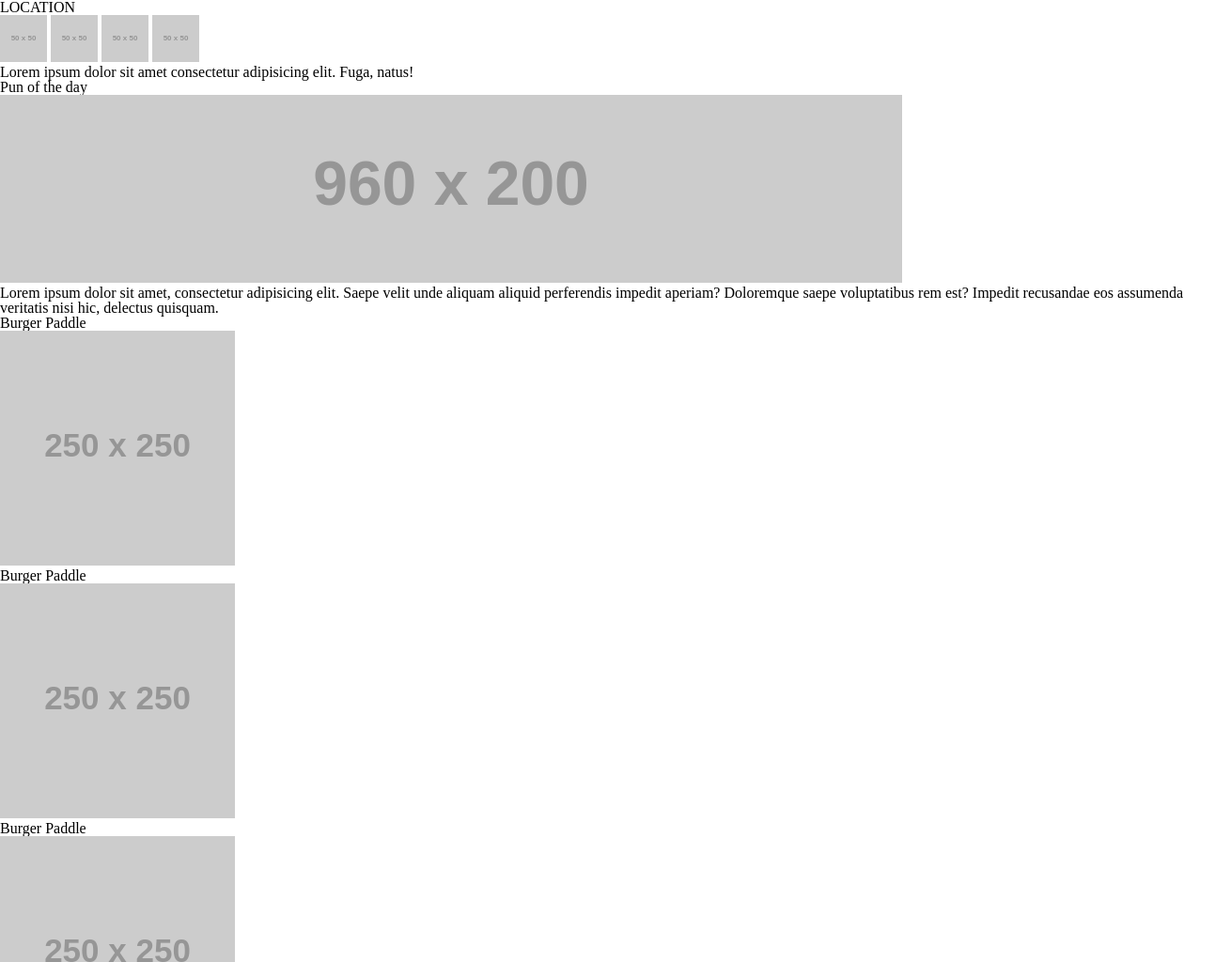
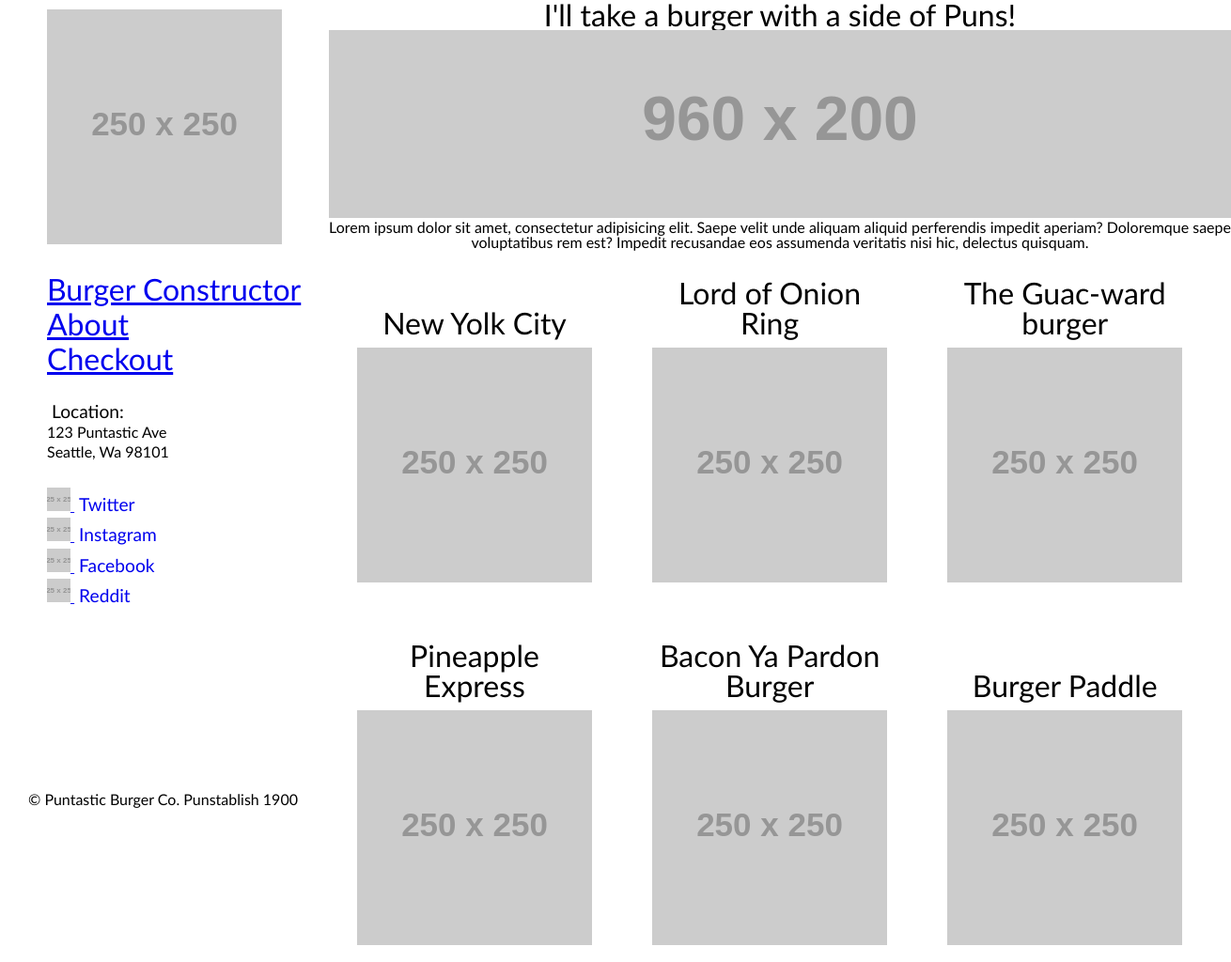
Before and after one commit to Elliron/puntastic-burger, a plain HTML site: page index.html in a window 1280 px wide. Shown: the top 1024 px of the page at 94% size, 1310 px wide, since content can reach past the window. Drawn offline with Linux system fonts and the light colour scheme; placeholder pictures from the web are drawn by us.

Commit message:
adding about.html checkout.html burger-constructor.html

```diff
--- a/css/style.css
+++ b/css/style.css
@@ -0,0 +1,97 @@
+/* ----------default styles -----------*/
+
+html {
+  color: black;
+  font-family: Calibri, 'Trebuchet MS', sans-serif;
+  font-size: 1em;
+  font-weight: 300;
+  text-rendering: optimizeLegibility;
+  text-size-adjust: 100%;
+}
+body {
+  margin: 0;
+}
+
+logo,
+sidebar,
+footer,
+main,
+nav,
+section{
+  display: block;
+  /* border: solid black 1px; */ /* just for building purposes */
+}
+
+
+/*-----------  sidebar styling ---------*/
+
+sidebar{
+  position: fixed;
+  width:350px;
+  height: 100%;
+}
+
+sidebar logo img{
+  margin: 10px 0 0 50px;
+}
+
+sidebar h2{
+  font-size: 2em;
+}
+
+sidebar h3{
+  display: inline-block;
+  margin-left: 5px;
+  font-size: 1.2em;
+}
+
+sidebar ul{
+  margin-left: 50px;
+  margin-top: 30px;
+}
+
+sidebar ul li{
+  margin-top: 5px;
+}
+
+sidebar img{
+  display:inline-block
+}
+
+sidebar footer{
+  margin-top: 200px;
+}
+
+sidebar footer p{
+  margin-left: 30px;
+}
+
+/*------------   main styling   ---------- */
+main{
+  width: 960px;
+  margin: 0 auto 0 auto;
+  padding-left: 350px;
+}
+
+main h2{
+  font-size: 2em;
+  text-align: center;
+}
+main p{
+  text-align: center;
+
+}
+main section div{
+  width:250px;
+  display: inline-block;
+  margin: 30px;
+}
+
+main section div h2{
+  font-size: 2em;
+  text-align: center;
+}
+
+main section div img{
+  margin-top:10px;
+}
--- a/index.html
+++ b/index.html
@@ -12,65 +12,91 @@
 
 <body>
   <sidebar>
-    <logo>
-
-    </logo>
+    <logo><img src="https://via.placeholder.com/250"></logo>
     <nav>
       <ul>
-        <li><a href="#"></a></li>
-        <li><a href="#"></a></li>
-        <li><a href="#"></a></li>
-        <li>LOCATION</li>
+        <li><a href="#">
+            <h2>Burger Constructor</h2>
+          </a></li>
+        <li><a href="#">
+            <h2>About</h2>
+          </a></li>
+        <li><a href="#">
+            <h2>Checkout</h2>
+          </a></li>
       </ul>
       <ul>
-        <a href="#"><img src="https://via.placeholder.com/50"></a>
-        <a href="#"><img src="https://via.placeholder.com/50"></a>
-        <a href="#"><img src="https://via.placeholder.com/50"></a>
-        <a href="#"><img src="https://via.placeholder.com/50"></a>
+        <li>
+          <h3>Location:</h3>
+        </li>
+        <li>123 Puntastic Ave</li>
+        <li>Seattle, Wa 98101</li>
+      </ul>
+      </ul>
+      <ul>
+        <li><a href="#"><img src="https://via.placeholder.com/25">
+            <h3>Twitter</h3>
+          </a></li>
+        <li><a href="#"><img src="https://via.placeholder.com/25">
+            <h3>Instagram</h3>
+          </a></li>
+        <li><a href="#"><img src="https://via.placeholder.com/25">
+            <h3>Facebook</h3>
+          </a></li>
+        <li><a href="#"><img src="https://via.placeholder.com/25">
+            <h3>Reddit</h3>
+          </a></li>
 
       </ul>
 
     </nav>
     <footer>
-      <ul>
-        <p>
-          Lorem ipsum dolor sit amet consectetur adipisicing elit. Fuga, natus!
-        </p>
-      </ul>
+      <p>
+        &#169; Puntastic Burger Co. Punstablish 1900
+
+      </p>
     </footer>
   </sidebar>
   <main>
     <section>
       <h2>
-        Pun of the day
+        I'll take a burger with a side of Puns!
       </h2>
       <img src="https://via.placeholder.com/960x200">
       <p>
-        Lorem ipsum dolor sit amet, consectetur adipisicing elit. Saepe velit unde aliquam aliquid perferendis impedit aperiam? Doloremque saepe voluptatibus rem est? Impedit recusandae eos assumenda veritatis nisi hic, delectus quisquam.
+        Lorem ipsum dolor sit amet, consectetur adipisicing elit. Saepe velit unde aliquam aliquid perferendis impedit
+        aperiam? Doloremque saepe voluptatibus rem est? Impedit recusandae eos assumenda veritatis nisi hic, delectus
+        quisquam.
       </p>
     </section>
     <section>
       <div>
         <h2>
-          Burger Paddle
+          New Yolk City
         </h2>
         <img src="https://via.placeholder.com/250">
       </div>
       <div>
         <h2>
-          Burger Paddle
+          Lord of Onion Ring
         </h2>
         <img src="https://via.placeholder.com/250">
       </div>
       <div>
         <h2>
-          Burger Paddle
+          The Guac-ward burger
         </h2>
         <img src="https://via.placeholder.com/250">
       </div>
       <div>
         <h2>
-          Burger Paddle
+          Pineapple Express
+        </h2>
+        <img src="https://via.placeholder.com/250">
+      </div>
+      <div>
+        <h2>
+          Bacon Ya Pardon Burger
         </h2>
         <img src="https://via.placeholder.com/250">
       </div>
@@ -82,6 +108,7 @@
       </div>
     </section>
   </main>
+  <script src="js/app.js"></script>
 </body>
 
 
```
Also changed, not shown: about.html (added), burger-constructor.html (added), checkout.html (added).
